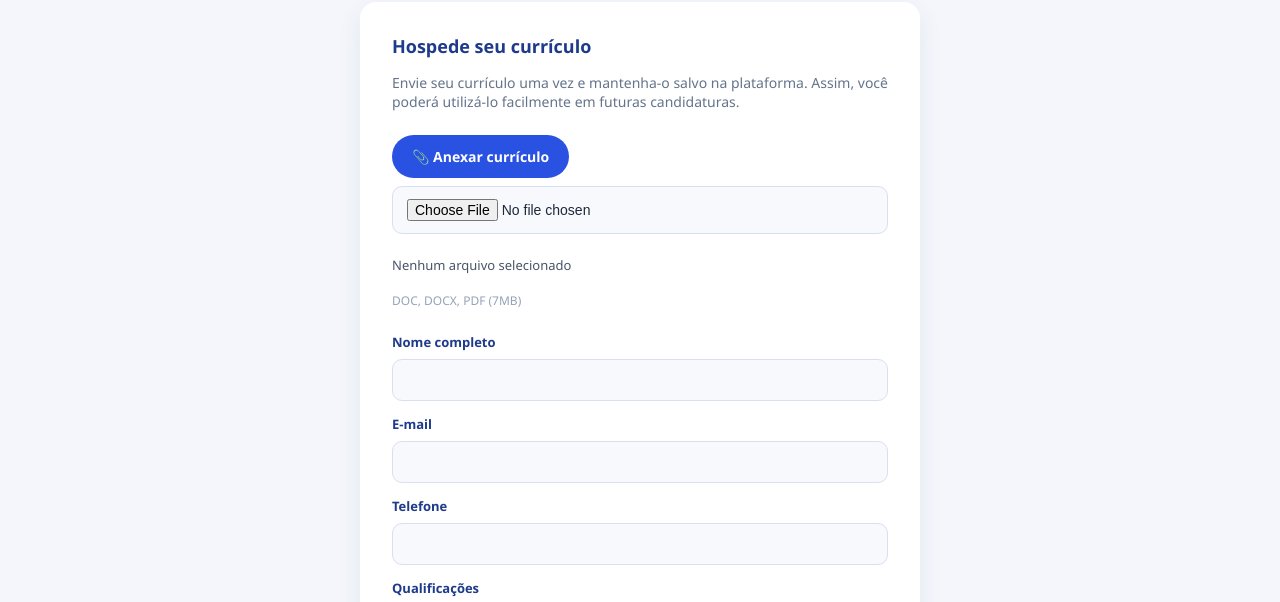
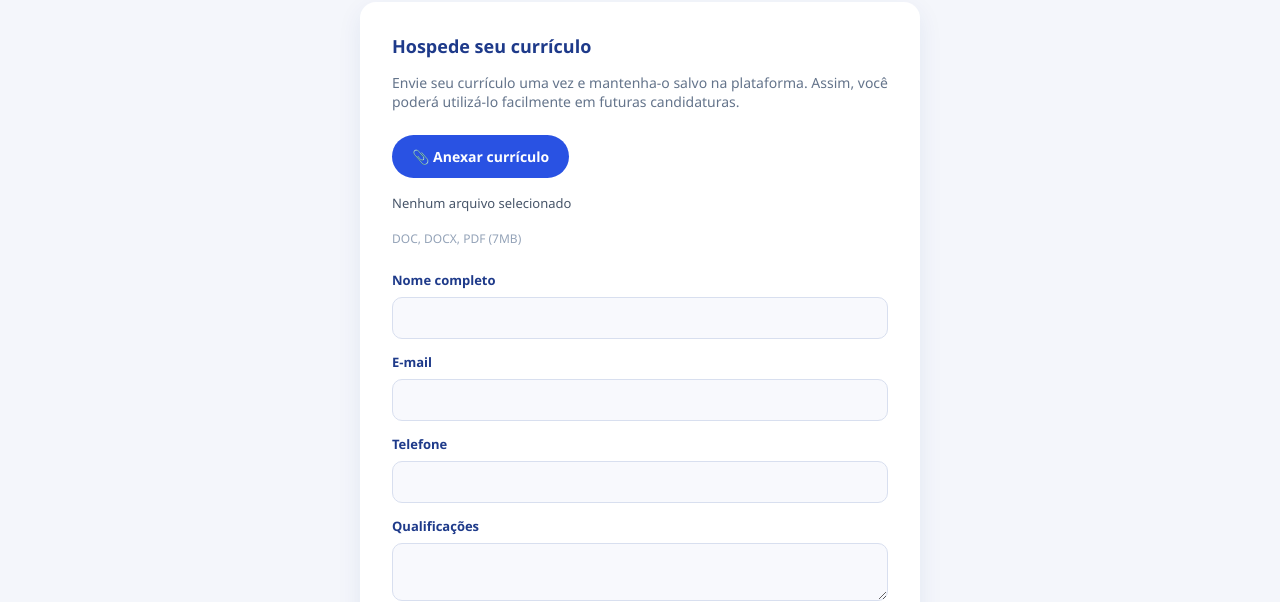
Before and after one commit to anoonxxz/alora-site, a plain HTML site: page index.html in a window 1280 px wide. Shown: the part 207-809 px from the top of the page. Drawn offline with nearby package versions, Linux system fonts and the light colour scheme.

Commit message:
Atualizando index.html.

```diff
--- a/index.html
+++ b/index.html
@@ -28,7 +28,7 @@
 
       <form id="formCurriculo">
         <label class="anexar-label" for="arquivoCurriculo">📎 Anexar currículo</label>
-        <input type="file" id="arquivoCurriculo" accept=".doc,.docx,.pdf">
+        <input type="file" id="arquivoCurriculo" accept=".doc,.docx,.pdf" hidden>
         <span id="nomeArquivo" class="nome-arquivo">Nenhum arquivo selecionado</span>
         <p class="aviso-arquivo">DOC, DOCX, PDF (7MB)</p>
 
```
